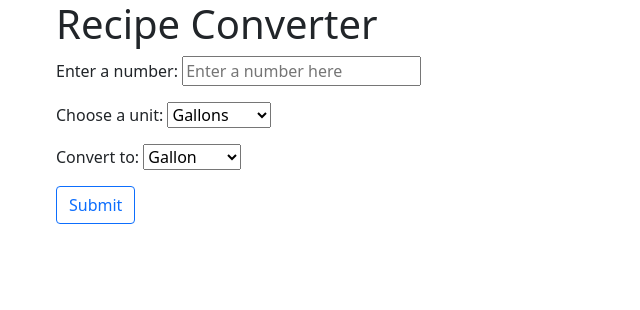
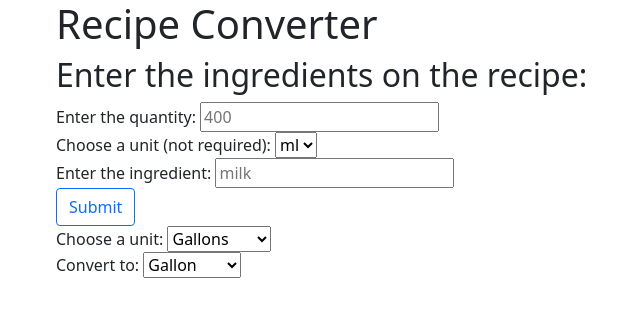
Before and after one commit to wppqywq/mcwics, a plain HTML site: page index.html in a window 1280 px wide. Shown: the whole page, without its empty margins (26-666 px from the left). Drawn offline with nearby package versions, Linux system fonts and the light colour scheme.

Commit message:
new structure

```diff
--- a/index.html
+++ b/index.html
@@ -18,15 +18,37 @@
     <section>
         <div class="container">
             <h1 class="title">Recipe Converter</h1>
-            <form class="form" action="Number to convert">
-                <p>
-                    <label for="numberToConvert">Enter a number:</label>
-                    <input id="numberToConvert" type="number" placeholder="Enter a number here">
+            <h2 class="intro">Enter the ingredients on the recipe:</h2>
+            <form class="form" action="" method="get">
+                <div>
+                    <label for="numberToConvert">Enter the quantity:</label>
+                    <input id="numberToConvert" type="number" placeholder="400" required>
 
-                </p>
-                <p>
-                    <label for="unit">Choose a unit: </label>
+                </div>
+
+
+                <div>
+                    <label for="unit">Choose a unit (not required):</label>
                     <select name="unit" id="unit">
+                        <option value="mL">ml</option>
+                        <option value="L">L</option>
+
+                    </select>
+                </div>
+
+                <div>
+                    <label for="ingredient">Enter the ingredient:</label>
+                    <input id="ingredient" type="text" placeholder="milk" required>
+                </div>
+
+
+                <div>
+                    <button class="btn btn-outline-primary submit">Submit</button>
+                </div>
+
+                <div>
+                    <label for="convertFrom">Choose a unit: </label>
+                    <select name="convertFrom" id="unit">
                         <option value="Gallon">Gallons</option>
                         <option value="Centiliters">Centiliters</option>
                         <option value="Liters">Liters</option>
@@ -35,22 +57,17 @@
                         <option value="Fahrenheit">Fahrenheit</option>
                         <option value="Celsius">Celsius</option>
                     </select>
-                </p>
+                </div>
 
-                <p>
+                <div>
                     <label for="convertTo">Convert to:</label>
-                    <select name="unit" id="unit">
+                    <select name="convertFrom" id="unit">
                         <option value="Gallon">Gallon</option>
                         <option value="Kilograms">Kilograms</option>
                         <option value="Grams">Grams</option>
-
                     </select>
-                </p>
-
-                <p>
-                    <button class="btn btn-outline-primary submit">Submit</button>
-                </p>
-
+                    <h2 id="result"></label>
+                </div>
             </form>
         </div>
     </section>
--- a/script.js
+++ b/script.js
@@ -0,0 +1,10 @@
+const number = document.querySelector('.numberToConvert');
+const convertFrom = document.querySelector('.convertFrom');
+const convertTo = document.querySelector('.convertTo');
+
+function handleInput(number, convertFrom, convertTo) {
+    if (convertFrom == 'Grams' && convertTo == 'Kilograms') {
+        var result = document.querySelector('.result');
+        result.setAttribute(number / 1000);
+    }
+}
```
